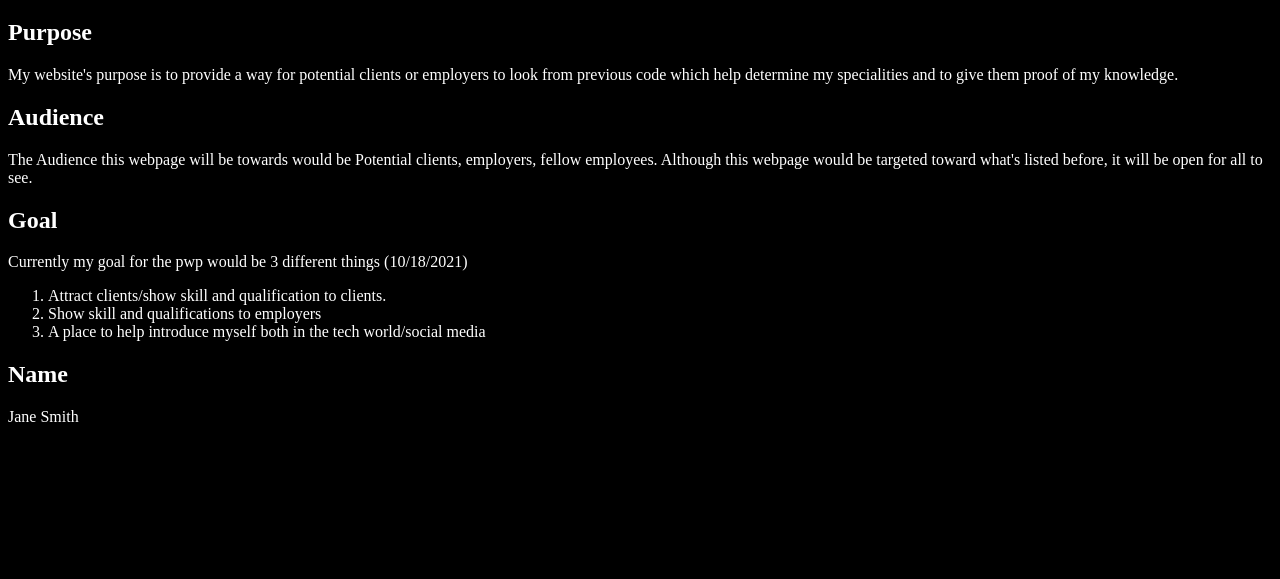
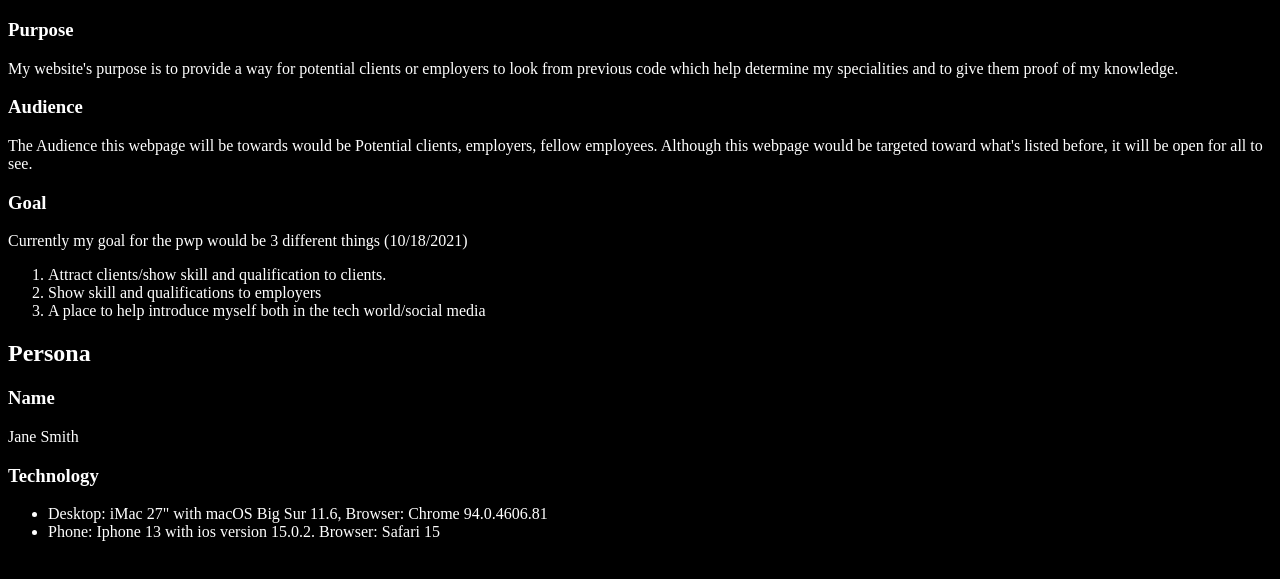
Before and after one commit to Estenbargas/my-pwp-esten, a plain HTML site: page public_html/documentation/milestone-1.html in a window 1280 px wide. Shown: the part 61-640 px from the top of the page. Drawn offline with Linux system fonts and the light colour scheme.

Commit message:
added Technology section

```diff
--- a/public_html/documentation/milestone-1.html
+++ b/public_html/documentation/milestone-1.html
@@ -11,17 +11,17 @@
 
     <!-- Purpose, Audience, Goal -->
     <section>
-        <h2>Purpose</h2>
+        <h3>Purpose</h3>
         <p>
             My website's purpose is to provide a way for potential clients or employers to look from previous code which
             help determine my specialities and to give them proof of my knowledge.
         </p>
-        <h2>Audience</h2>
+        <h3>Audience</h3>
         <p>
             The Audience this webpage will be towards would be Potential clients, employers, fellow employees.
             Although this webpage would be targeted toward what's listed before, it will be open for all to see.
         </p>
-        <h2>Goal</h2>
+        <h3>Goal</h3>
         <p>Currently my goal for the pwp would be 3 different things (10/18/2021)</p>
         <ol>
             <li>Attract clients/show skill and qualification to clients.</li>
@@ -32,8 +32,20 @@
 
     <!-- Persona -->
     <section>
-    <h2>Name</h2>
+    <h1>Persona</h1>
+    <h3>Name</h3>
     <p>Jane Smith</p>
+    <h3>Technology</h3>
+    <ul>
+        <li>Desktop: iMac 27" with macOS Big Sur 11.6, Browser: Chrome 94.0.4606.81</li>
+        <li>Phone: Iphone 13 with ios version 15.0.2. Browser: Safari 15 </li>
+    </ul>
+
+
+
+
+
+
     </section>
 
 
```
